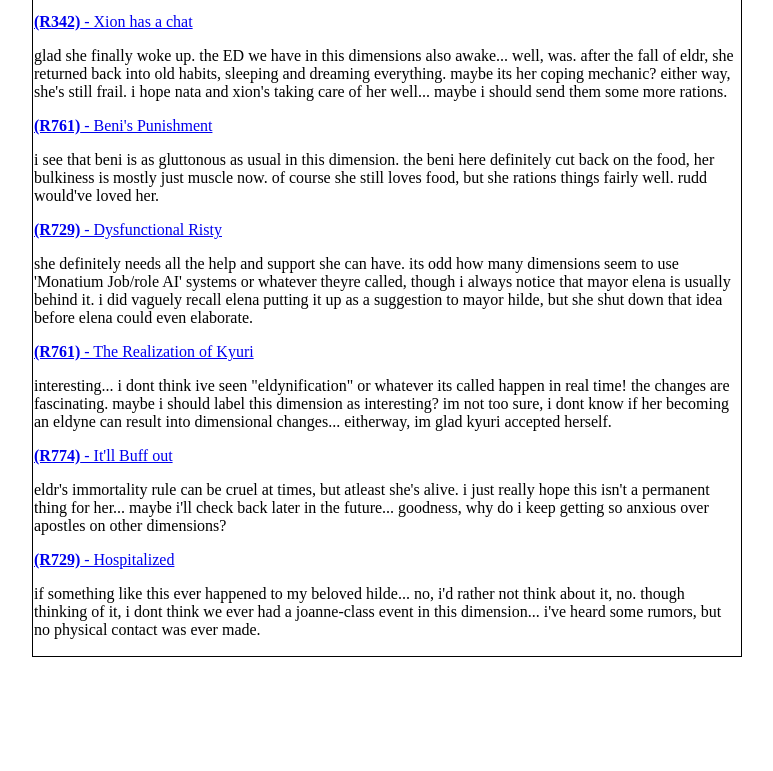
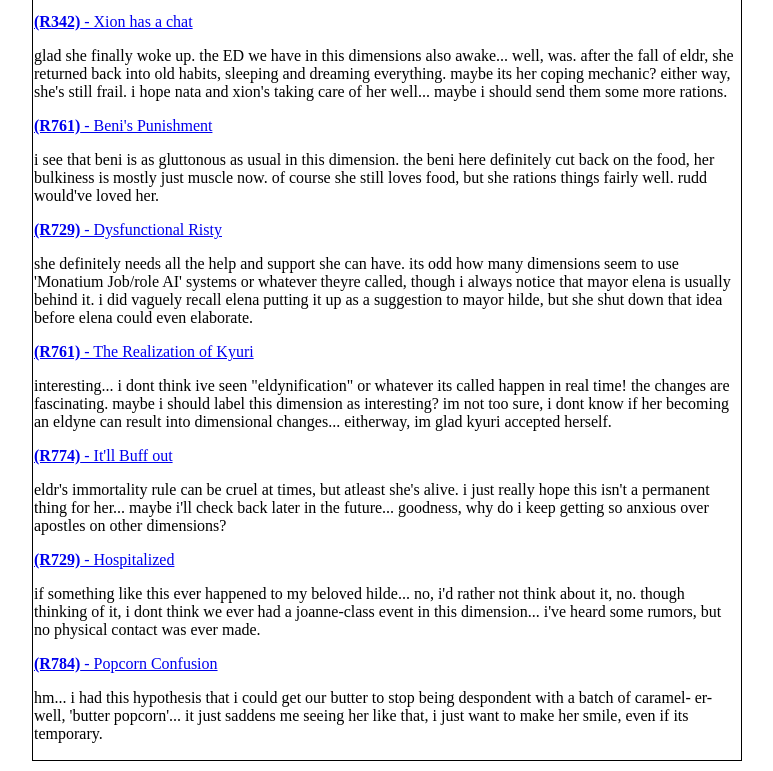
Before and after one commit to EmptyPanelComics/emptypanelcomics.github.io, a plain HTML site: page EDCU.html in a window 1280 px wide. Shown: the part 4347-5118 px from the top of the page, without its empty margins (253-1026 px from the left). Before the commit the page ends 5014 px from the top, so only its background shows below. Drawn offline with Linux system fonts and the light colour scheme; a web font is replaced by a local one.

Commit message:
Update EDCU.html

```diff
--- a/EDCU.html
+++ b/EDCU.html
@@ -159,6 +159,9 @@
       <p>eldr's immortality rule can be cruel at times, but atleast she's alive. i just really hope this isn't a permanent thing for her... maybe i'll check back later in the future... goodness, why do i keep getting so anxious over apostles on other dimensions?</p>
   <P><a href="https://www.reddit.com/r/Trickcal/comments/1x2m3kr/amelia_encounter/" target="_blank"><B>(R729)</B> - Hospitalized</a></P>
       <p>if something like this ever happened to my beloved hilde... no, i'd rather not think about it, no. though thinking of it, i dont think we ever had a joanne-class event in this dimension... i've heard some rumors, but no physical contact was ever made.</p>
+  <P><a href="https://www.reddit.com/r/Trickcal/comments/1x3erdy/butter_and_her_butter_popcorn_comic/" target="_blank"><B>(R784)</B> - Popcorn Confusion</a></P>
+      <p>hm... i had this hypothesis that i could get our butter to stop being despondent with a batch of caramel- er- well, 'butter popcorn'... it just saddens me seeing her like that, i just want to make her smile, even if its temporary.</p>
+
     </td>
 </tr>
 </table></center>
```
